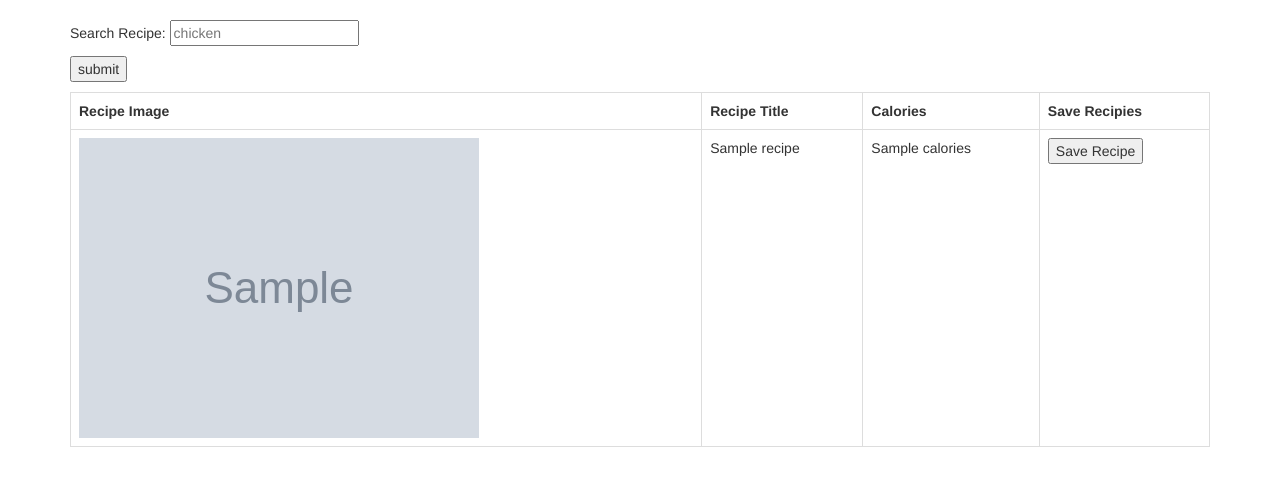
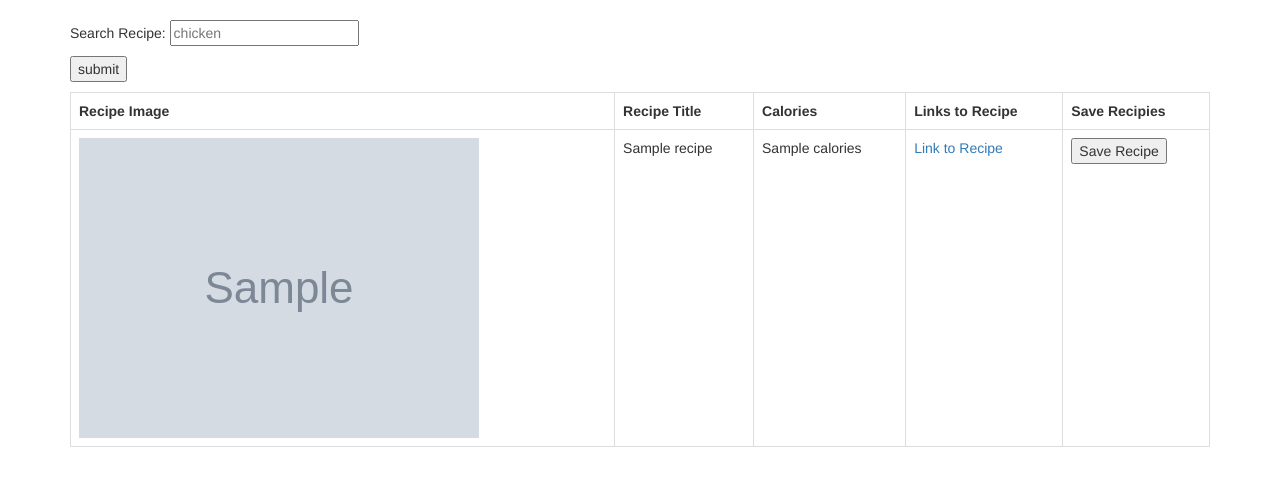
Before and after one commit to muneebulislam/eta_project, a Flask app: page /recipe_search in a window 1280 px wide. Shown: the part 52-538 px from the top of the page. Run offline with Flask 2, Linux system fonts and the light colour scheme; a user stored in the database is signed in; tables that the repository leaves empty hold one stand-in row (values such as "Sample post"); grey boxes marked "Sample" are stand-in pictures; a database or web service that is not in the repository returns one stand-in record (values such as "Sample title"); data that the repository does not hold is empty; some libraries are stand-ins or nearby versions.

Commit message:
Changed recipe search from clicking image to providing a link

```diff
--- a/app/models.py
+++ b/app/models.py
@@ -37,6 +37,9 @@ class User(UserMixin, db.Model):
         return User.query.get(int(id))
 
 class Recipe_db(db.Model):
+    """
+    Database for the Recipe
+    """
     id = db.Column(db.Integer, primary_key=True)
     timestamp = db.Column(db.DateTime, index=True, default=datetime.utcnow)
     recipe_url = db.Column(db.VARCHAR ,unique=True, nullable=False)
--- a/app/templates/recipe_display.html
+++ b/app/templates/recipe_display.html
@@ -11,15 +11,13 @@
                 <th scope="col">Recipe Image</th>
                 <th scope="col">Recipe Title</th>
                 <th scope="col">Calories</th>
+                <th scope="col">Links to Recipe</th>
                 <th scope="col">Save Recipies</th>
             </tr>
             {% for recipe in recipe_list %}
                 <tr>
                     <td>
-                        <img src= "{{recipe['recipe']['image']}}" alt="recipe image" usemap="#workmap">
-                        <map name="workmap">
-                            <area shape="default"  href={{recipe['recipe']['url']}}>
-                        </map>
+                        <img src= "{{recipe['recipe']['image']}}" alt="recipe image">
                     </td>
                     <td>
                          {{recipe['recipe']['label']}}
@@ -27,6 +25,10 @@
                     <td>
                         {{recipe['recipe']['calories']}}
                     </td>
+                    <td>
+                        <a href="{{recipe['recipe']['url']}}"> Link to Recipe</a>
+                    </td>
+
                     <td>
                         <form method="POST" action="/save_recipe" style="display: inline">
                               <input type="hidden" value="{{recipe['recipe']['label']}}" name="recipe_title">
```
Also changed, not shown: app.db.
